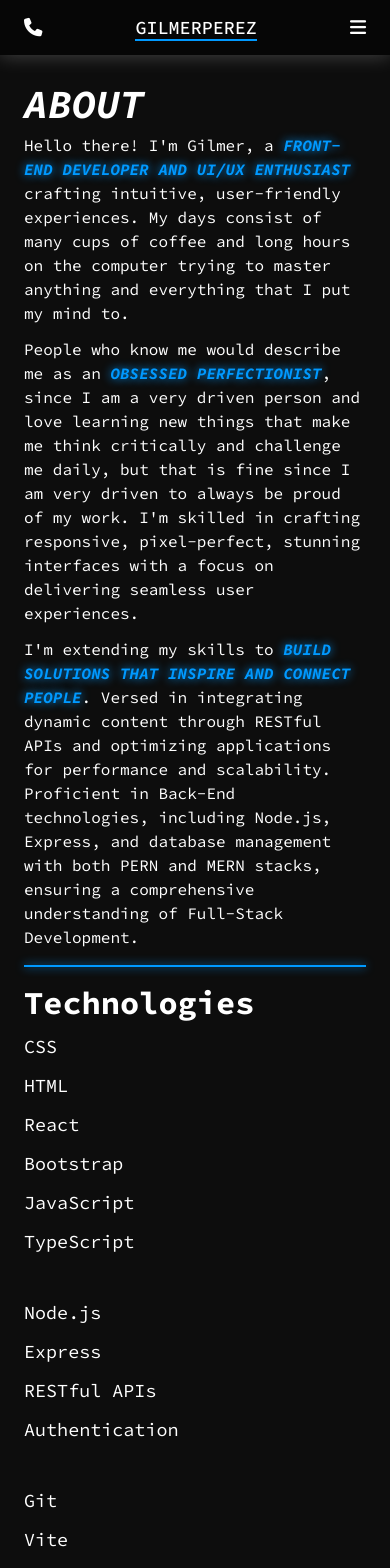
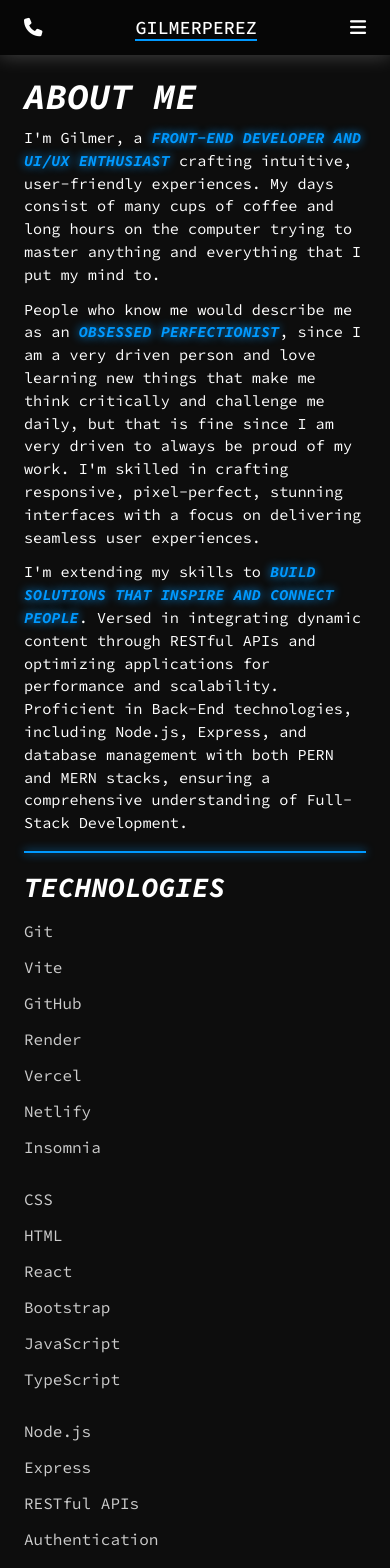
Before and after one commit to gilmerperez/gilmer-perez, a React (Vite) app: page /about in a window 390 px wide. Shown: the top 1568 px of the page. Built offline with nearby package versions, Linux system fonts and the light colour scheme.

Commit message:
Re arranged sections

```diff
--- a/src/pages/About/About.jsx
+++ b/src/pages/About/About.jsx
@@ -11,17 +11,16 @@ function About() {
     <>
       <main>
         <div className={styles.aboutContainer}>
-          <div className={styles.contentWrapper}>
           {/* Text content */}
-            <div className={styles.textContent}>
+          <section className={styles.textContent}>
             {/* Title */}
-              <h1 className={styles.title}>ABOUT</h1>
+            <h1 className={styles.title}>ABOUT ME</h1>
             {/* Description */}
             <div className={styles.description}>
               <p>
-                  Hello there! I'm Gilmer, a <strong>Front-End Developer and UI/UX enthusiast</strong> crafting
-                  intuitive, user-friendly experiences. My days consist of many cups of coffee and long hours on the
-                  computer trying to master anything and everything that I put my mind to.
+                I'm Gilmer, a <strong>Front-End Developer and UI/UX enthusiast</strong> crafting intuitive,
+                user-friendly experiences. My days consist of many cups of coffee and long hours on the computer trying
+                to master anything and everything that I put my mind to.
               </p>
               <p>
                 People who know me would describe me as an <strong>obsessed perfectionist</strong>, since I am a very
@@ -36,49 +35,16 @@ function About() {
                 with both PERN and MERN stacks, ensuring a comprehensive understanding of Full-Stack Development.
               </p>
             </div>
+          </section>
+
           {/* Divider */}
           <div className={styles.divider}></div>
+
           {/* Technologies */}
-              <div className={styles.technologiesSection}>
-                <h2 className={styles.technologiesTitle}>Technologies</h2>
+          <section className={styles.technologiesSection}>
+            <h2 className={styles.technologiesTitle}>TECHNOLOGIES</h2>
             <div className={styles.technologiesList}>
-                  {/* Column 1 - Front-End */}
-                  <div className={styles.techColumn}>
-                    <div className={styles.techItem}>
-                      <span>CSS</span>
-                    </div>
-                    <div className={styles.techItem}>
-                      <span>HTML</span>
-                    </div>
-                    <div className={styles.techItem}>
-                      <span>React</span>
-                    </div>
-                    <div className={styles.techItem}>
-                      <span>Bootstrap</span>
-                    </div>
-                    <div className={styles.techItem}>
-                      <span>JavaScript</span>
-                    </div>
-                    <div className={styles.techItem}>
-                      <span>TypeScript</span>
-                    </div>
-                  </div>
-                  {/* Column 2 - Back-End */}
-                  <div className={styles.techColumn}>
-                    <div className={styles.techItem}>
-                      <span>Node.js</span>
-                    </div>
-                    <div className={styles.techItem}>
-                      <span>Express</span>
-                    </div>
-                    <div className={styles.techItem}>
-                      <span>RESTful APIs</span>
-                    </div>
-                    <div className={styles.techItem}>
-                      <span>Authentication</span>
-                    </div>
-                  </div>
-                  {/* Column 3 - Tools */}
+              {/* Column 1 - Tools */}
               <div className={styles.techColumn}>
                 <div className={styles.techItem}>
                   <span>Git</span>
@@ -102,7 +68,43 @@ function About() {
                   <span>Insomnia</span>
                 </div>
               </div>
-                  {/* Column 4 - Data Management */}
+              {/* Column 2 - Front-End */}
+              <div className={styles.techColumn}>
+                <div className={styles.techItem}>
+                  <span>CSS</span>
+                </div>
+                <div className={styles.techItem}>
+                  <span>HTML</span>
+                </div>
+                <div className={styles.techItem}>
+                  <span>React</span>
+                </div>
+                <div className={styles.techItem}>
+                  <span>Bootstrap</span>
+                </div>
+                <div className={styles.techItem}>
+                  <span>JavaScript</span>
+                </div>
+                <div className={styles.techItem}>
+                  <span>TypeScript</span>
+                </div>
+              </div>
+              {/* Column 3 - Back-End */}
+              <div className={styles.techColumn}>
+                <div className={styles.techItem}>
+                  <span>Node.js</span>
+                </div>
+                <div className={styles.techItem}>
+                  <span>Express</span>
+                </div>
+                <div className={styles.techItem}>
+                  <span>RESTful APIs</span>
+                </div>
+                <div className={styles.techItem}>
+                  <span>Authentication</span>
+                </div>
+              </div>
+              {/* Column 4 - Databases */}
               <div className={styles.techColumn}>
                 <div className={styles.techItem}>
                   <span>JSON</span>
@@ -115,14 +117,12 @@ function About() {
                 </div>
               </div>
             </div>
-              </div>
-            </div>
+          </section>
 
           {/* Image */}
-            <div className={styles.imageContainer}>
+          <section className={styles.imageContainer}>
             <img src="/images/me2.jpg" alt="Gilmer Perez" className={styles.profileImage} />
-            </div>
-          </div>
+          </section>
         </div>
       </main>
     </>
--- a/src/pages/About/About.module.css
+++ b/src/pages/About/About.module.css
@@ -8,28 +8,19 @@
   justify-content: center;
 }
 
-.contentWrapper {
-  gap: 3rem;
+/* Text content */
+.textContent {
   width: 100%;
   display: flex;
-  align-items: center;
-  justify-content: space-between;
-}
-
-/* Text content */
-.textContent {
-  flex: 1;
-  display: flex;
   flex-direction: column;
-  align-items: flex-start;
-  justify-content: center;
 }
 
 /* Title */
 .title {
+  line-height: 1;
   font-size: 4rem;
   font-style: italic;
-  margin-bottom: 0.25rem;
+  margin-bottom: 1rem;
   transition: 0.3s ease-in;
 }
 
@@ -38,11 +29,13 @@
   gap: 1rem;
   display: flex;
   flex-direction: column;
+  transition: 0.3s ease-in;
 }
 
 .description p {
   line-height: 1.5;
   font-size: 1.15rem;
+  transition: 0.3s ease-in;
 }
 
 .description p strong {
@@ -64,49 +57,54 @@
 
 /* Technologies */
 .technologiesSection {
+  width: 100%;
   display: flex;
+  margin-bottom: 2rem;
   flex-direction: column;
 }
 
 .technologiesTitle {
-  font-size: 2rem;
-  margin-bottom: 0.75rem;
+  font-size: 3rem;
+  font-style: italic;
+  margin-bottom: 1rem;
+  transition: 0.3s ease-in;
 }
 
 .technologiesList {
-  gap: 5rem;
+  gap: 3rem;
+  width: 100%;
   display: flex;
+  transition: 0.3s ease-in;
+  justify-content: space-between;
 }
 
 .techColumn {
+  flex: 1;
   gap: 1rem;
   display: flex;
   flex-direction: column;
+  transition: 0.3s ease-in;
 }
 
 .techItem {
   display: flex;
   font-size: 1.15rem;
+  transition: 0.3s ease-in;
+  color: var(--text-secondary);
 }
 
 /* Image */
 .imageContainer {
-  flex: 1;
+  width: 100%;
   display: flex;
-  align-items: flex-start;
+  justify-content: center;
 }
 
 .profileImage {
   width: 100%;
+  height: auto;
   object-fit: cover;
   border-radius: 0.5rem;
-}
-
-/* Tablet responsiveness */
-@media (max-width: 1000px) {
-  .contentWrapper {
-    flex-direction: column;
-  }
 }
 
 /* Tablet responsiveness */
@@ -123,23 +121,35 @@
     font-size: 1rem;
   }
 
+  .technologiesTitle {
+    font-size: 2rem;
+  }
+
   .technologiesList {
-    gap: 4rem;
+    gap: 2rem;
+  }
+
+  .techItem {
+    font-size: 1rem;
   }
 }
 
 /* Mobile responsiveness */
 @media (max-width: 480px) {
-  .contentWrapper {
-    gap: 2rem;
+  .title {
+    font-size: 2.25rem;
+    margin-bottom: 0.75rem;
   }
 
-  .title {
-    font-size: 2.5rem;
+  .description p {
+    font-size: 0.95rem;
+  }
+
+  .technologiesTitle {
+    font-size: 1.75rem;
   }
 
   .technologiesList {
-    gap: 3rem;
     flex-direction: column;
   }
 }
```
Also changed, not shown: src/assets/references/ideas.txt. Lines whose indentation alone changed are shown as unchanged.
